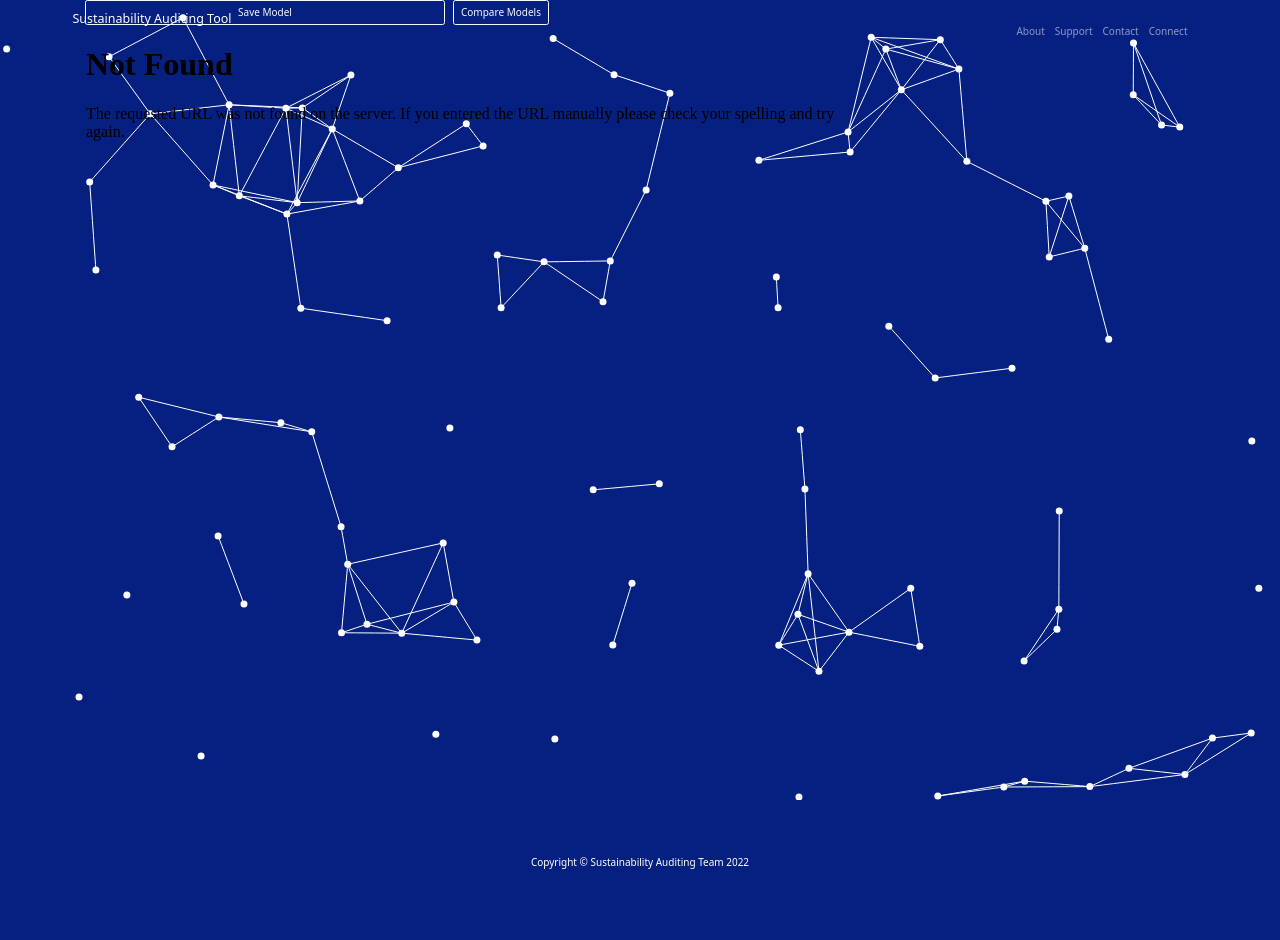
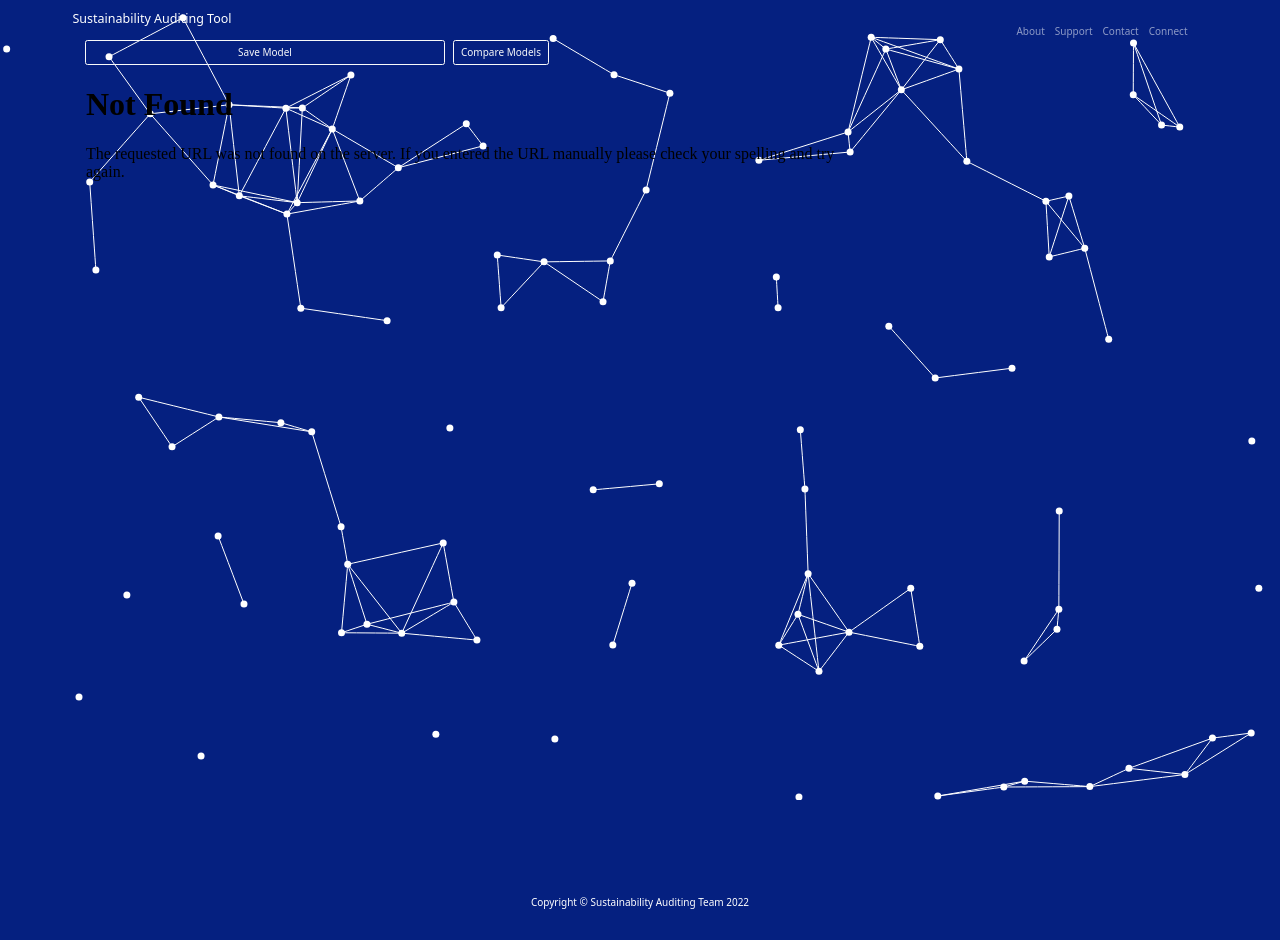
Before and after one commit to SAT-7/sat, a Flask app: page /models in a window 1280 px wide. Before the commit the page ends 869 px from the top, so only its background shows below. Run offline with Flask 2, Linux system fonts and the light colour scheme; some libraries are stand-ins or nearby versions.

Commit message:
cleaned up model page a bit, added a margin at the top so it didn't conflict with nav

```diff
--- a/website/templates/models.html
+++ b/website/templates/models.html
@@ -1,6 +1,6 @@
 {% extends "connected.html" %} {% block title %}Models{% endblock %} {% block content
 %}
-
+<div style="position:relative; margin-top:4em">
    <!-- Models-->
    <div class="col-lg-4">
       <div class="row">
@@ -16,9 +16,9 @@
          <a class="dropdown-item" href="#">Model 3</a>
       </div>
    </div>
-<!-- <h1 align="center">Models</h1> -->
    <div class="model">
       <iframe src="{{ url_for('static', filename='models/osdcCoOp.html') }}" width="100%" height="100%" ></iframe>
    </div>
+</div>
 
 {% endblock %}
```
Lines whose indentation alone changed are shown as unchanged.
